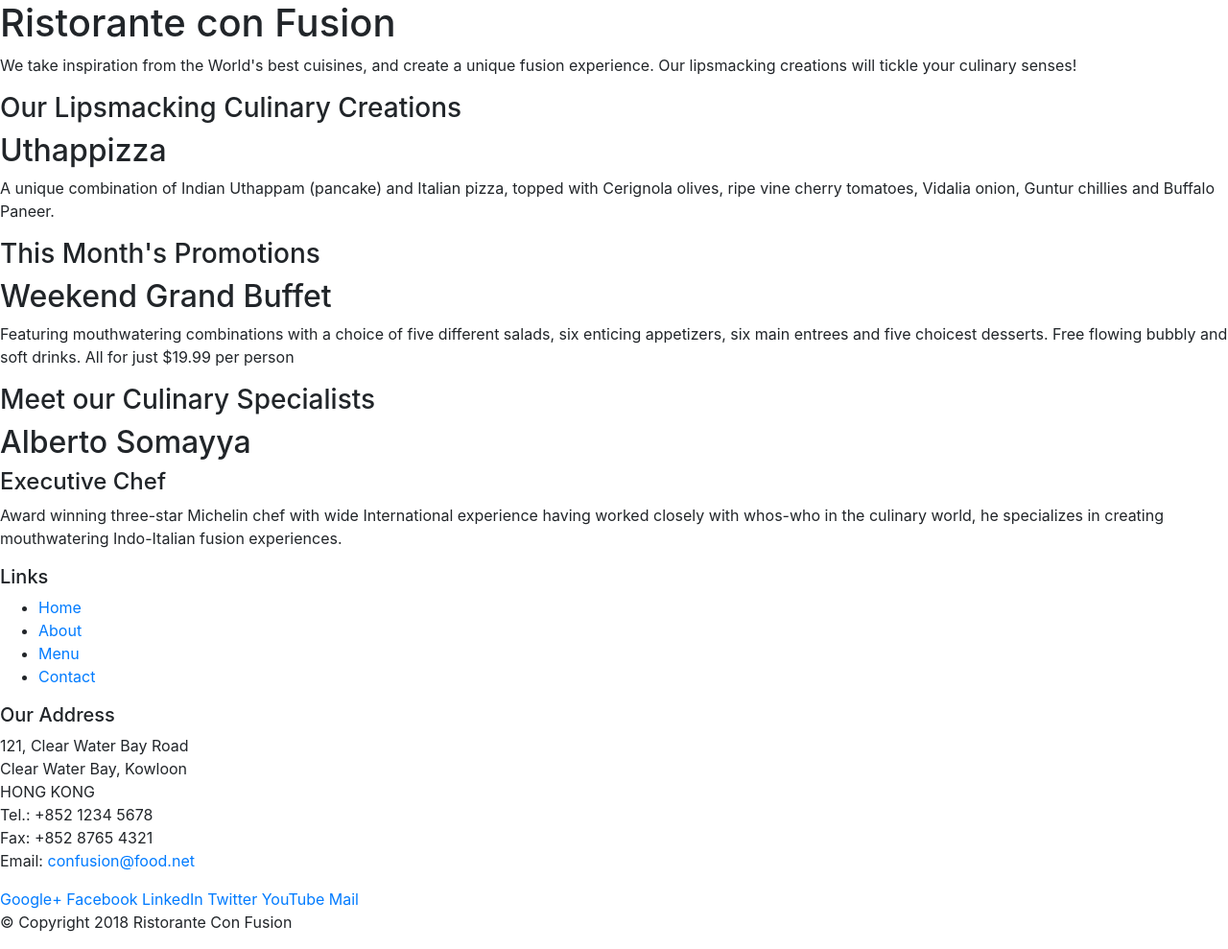
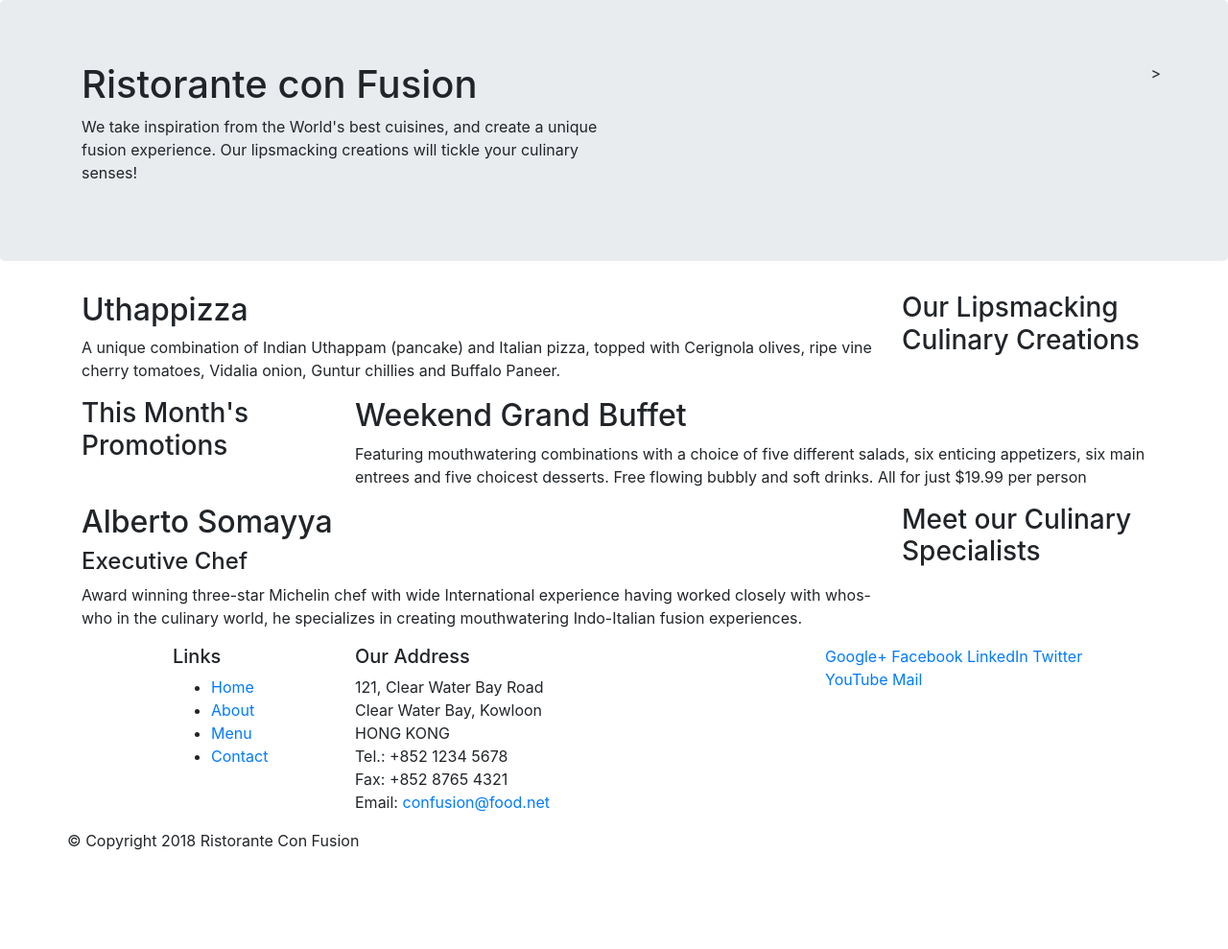
Before and after one commit to reedestockton/bootstrap, a website: page index.html in a window 1280 px wide. Shown: the whole page at 96% size. After the commit the page ends 904 px from the top, so only its background shows below. Drawn offline with nearby package versions, Linux system fonts and the light colour scheme.

Commit message:
first bootstrap exercise

```diff
--- a/index.html
+++ b/index.html
@@ -16,46 +16,46 @@
 
 <body>
 
-    <header>
-        <div>
-            <div>
-                <div>
+    <header class="jumbotron">
+        <div class="container">
+            <div class="row">
+                <div class="col-12 col-sm-6">
                     <h1>Ristorante con Fusion</h1>
                     <p>We take inspiration from the World's best cuisines, and create a unique fusion experience. Our lipsmacking creations will tickle your culinary senses!</p>
                 </div>
-                <div>
+                <div class="col-12 col-sm"></div>>
                 </div>
             </div>
         </div>
     </header>
 
-    <div>
-        <div>
-            <div>
+    <div class="container">
+        <div class="row">
+            <div class="col-12 col-sm-4 order-sm-last col-md-3">
                 <h3>Our Lipsmacking Culinary Creations</h3>
             </div>
-            <div>
+            <div class="col col-sm order-sm-first col-md">
                 <h2>Uthappizza</h2>
                 <p>A unique combination of Indian Uthappam (pancake) and Italian pizza, topped with Cerignola olives, ripe vine cherry tomatoes, Vidalia onion, Guntur chillies and Buffalo Paneer.</p>
             </div>
         </div>
 
 
-        <div>
-            <div>
+        <div class="row">
+            <div class="col-12 col-sm-4 col-md-3">
                 <h3>This Month's Promotions</h3>
             </div>
-            <div>
+            <div class="col col-sm col-md">
                 <h2>Weekend Grand Buffet</h2>
                 <p>Featuring mouthwatering combinations with a choice of five different salads, six enticing appetizers, six main entrees and five choicest desserts. Free flowing bubbly and soft drinks. All for just $19.99 per person </p>
             </div>
         </div>
 
-        <div>
-            <div>
+        <div class="row">
+            <div class="col-12 col-sm-4 order-sm-last col-md-3">
                 <h3>Meet our Culinary Specialists</h3>
             </div>
-            <div>
+            <div class="col col-sm order-sm-first col-md">
                 <h2>Alberto Somayya</h2>
                 <h4>Executive Chef</h4>
                 <p>Award winning three-star Michelin chef with wide International experience having worked closely with whos-who in the culinary world, he specializes in creating mouthwatering Indo-Italian fusion experiences. </p>
@@ -64,9 +64,9 @@
     </div>
 
     <footer>
-        <div>
-            <div>
-                <div>
+        <div class="container">
+            <div class="row">
+                <div class="col-4 offset-1 col-sm-2">
                     <h5>Links</h5>
                     <ul>
                         <li><a href="#">Home</a></li>
@@ -75,7 +75,7 @@
                         <li><a href="#">Contact</a></li>
                     </ul>
                 </div>
-                <div>
+                <div class="col-7 col-sm-5">
                     <h5>Our Address</h5>
                     <address>
 		              121, Clear Water Bay Road<br>
@@ -86,8 +86,8 @@
 		              Email: <a href="mailto:confusion@food.net">confusion@food.net</a>
 		           </address>
                 </div>
-                <div>
-                    <div>
+                <div class="col-12 col-sm-4">
+                    <div class="col-auto">
                         <a href="http://google.com/+">Google+</a>
                         <a href="http://www.facebook.com/profile.php?id=">Facebook</a>
                         <a href="http://www.linkedin.com/in/">LinkedIn</a>
@@ -97,7 +97,7 @@
                     </div>
                 </div>
            </div>
-           <div>
+           <div class="row">
                 <div>
                     <p>© Copyright 2018 Ristorante Con Fusion</p>
                 </div>
```
